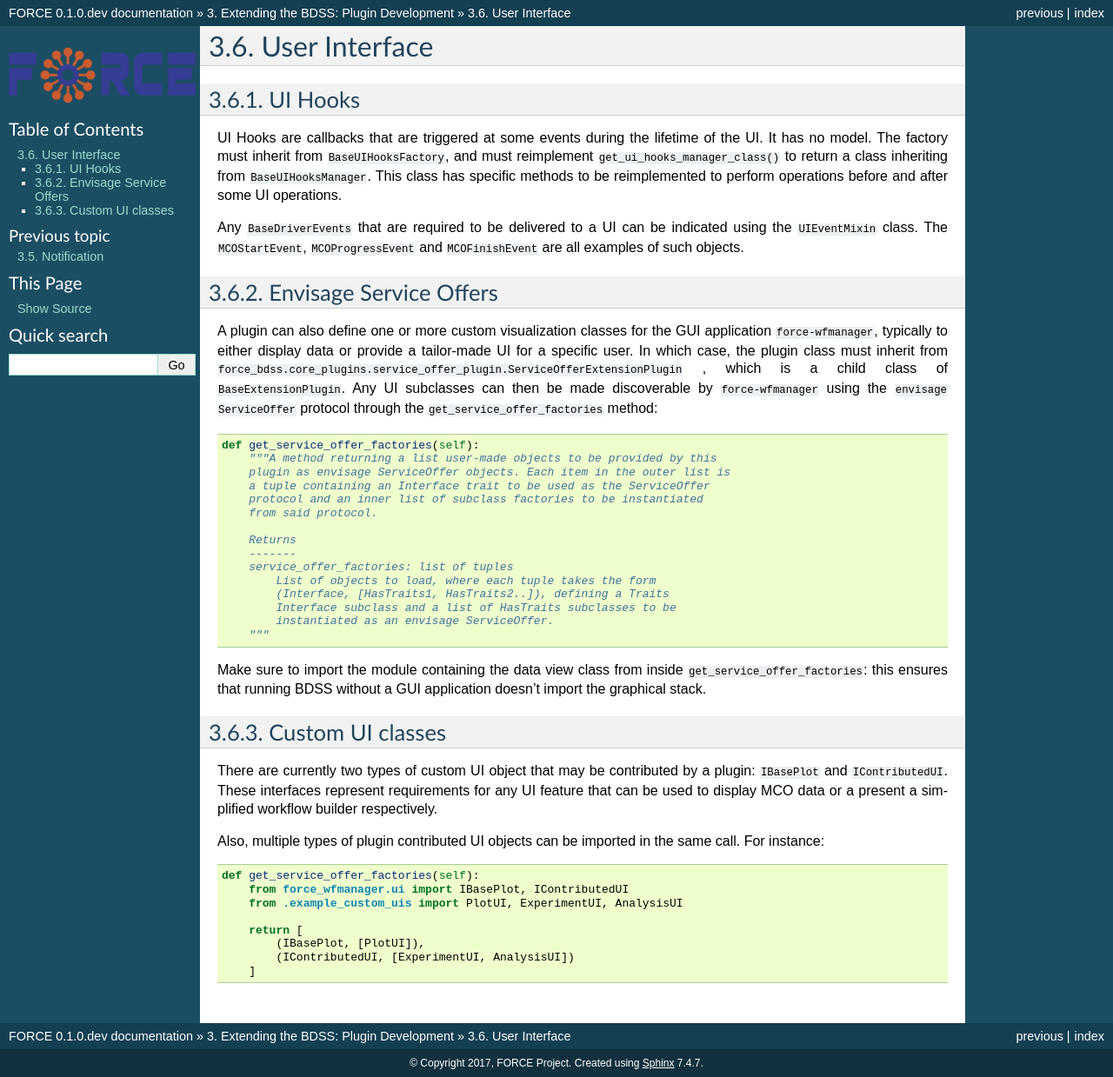
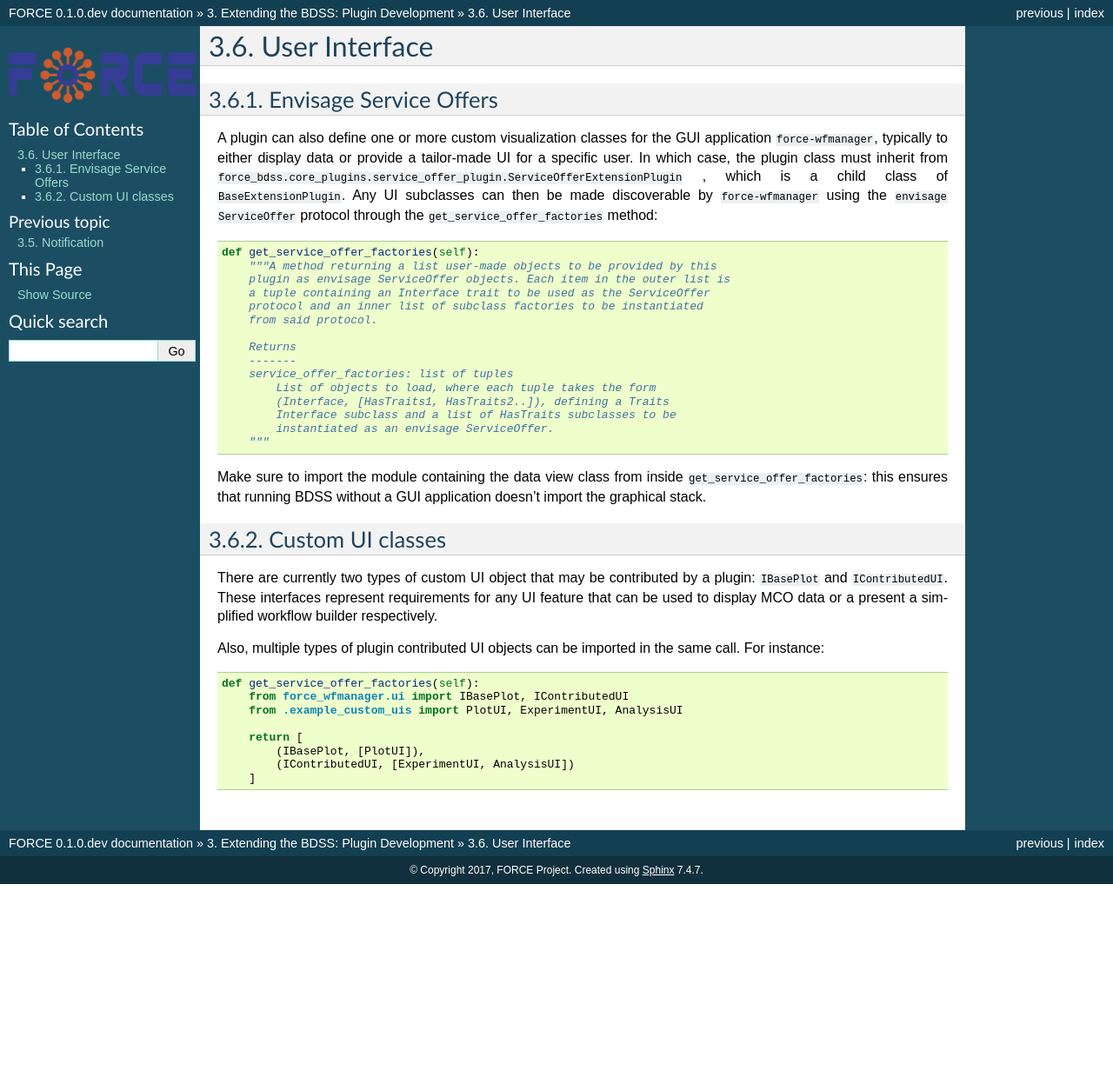
Before and after one commit to force-h2020/force-docs, a Sphinx documentation site: the page built from docs/source/extending/ui.rst, in a window 1280 px wide. Shown: the whole page at 87% size. Built offline with Sphinx 7.4.7, drawn with Linux system fonts in a browser that asks for light colours; after the commit the page ends 1017 px from its top, so only the background shows below that.

Commit message:
delete hooks

```diff
--- a/docs/source/extending/ui.rst
+++ b/docs/source/extending/ui.rst
@@ -1,19 +1,6 @@
 User Interface
 ==============
 
-UI Hooks
---------
-
-UI Hooks are callbacks that are triggered at some events during the lifetime
-of the UI. It has no model. The factory must inherit from
-``BaseUIHooksFactory``, and must reimplement ``get_ui_hooks_manager_class()``
-to return a class inheriting from ``BaseUIHooksManager``. This class has
-specific methods to be reimplemented to perform operations before and after
-some UI operations.
-
-Any ``BaseDriverEvents`` that are required to be delivered to a UI can be indicated
-using the ``UIEventMixin`` class. The ``MCOStartEvent``, ``MCOProgressEvent`` and
-``MCOFinishEvent`` are all examples of such objects.
 
 Envisage Service Offers
 -----------------------
```
